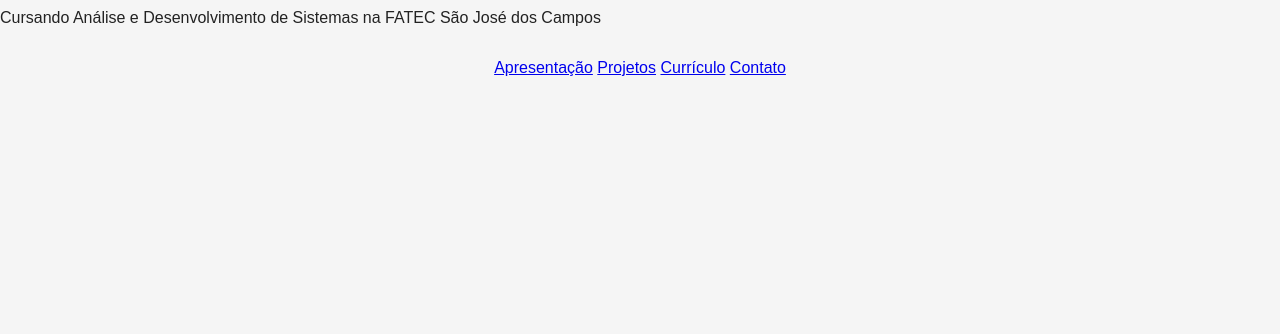
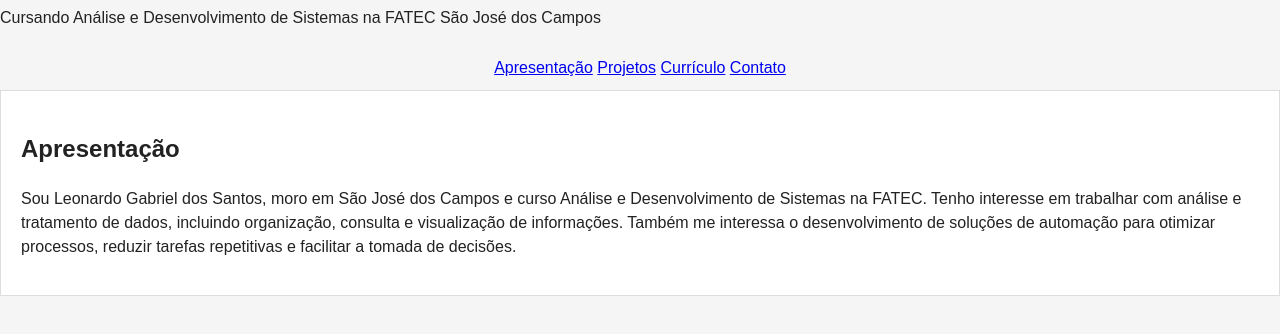
Before and after one commit to Leonardo-gabsantos/ADS-Portfolio, a plain HTML site: page index.html in a window 1280 px wide. Shown: the part 242-576 px from the top of the page. Drawn offline with Linux system fonts and the light colour scheme.

Commit message:
Criada estilização para todas as sessões e adicionada a sessão de apresentação

```diff
--- a/index.html
+++ b/index.html
@@ -21,4 +21,13 @@
     <a href="#curriculo">Currículo</a>
     <a href="#contato">Contato</a>
   </nav>
+
+  <main>
+    <section id="apresentacao">
+      <h2>Apresentação</h2>
+      <p>
+        Sou Leonardo Gabriel dos Santos, moro em São José dos Campos e curso Análise e Desenvolvimento de Sistemas na FATEC. Tenho interesse em trabalhar com análise e tratamento de dados, incluindo organização, consulta e visualização de informações. Também me interessa o desenvolvimento de soluções de automação para otimizar processos, reduzir tarefas repetitivas e facilitar a tomada de decisões.
+      </p>
+    </section>
+  </main>
 <html>
--- a/style.css
+++ b/style.css
@@ -18,3 +18,10 @@ header img {
   object-fit: cover;
   border-radius: 50%;
 }
+
+section {
+  background-color: #ffffff;
+  padding: 20px;
+  margin-bottom: 20px;
+  border: 1px solid #dddddd;
+}
```
